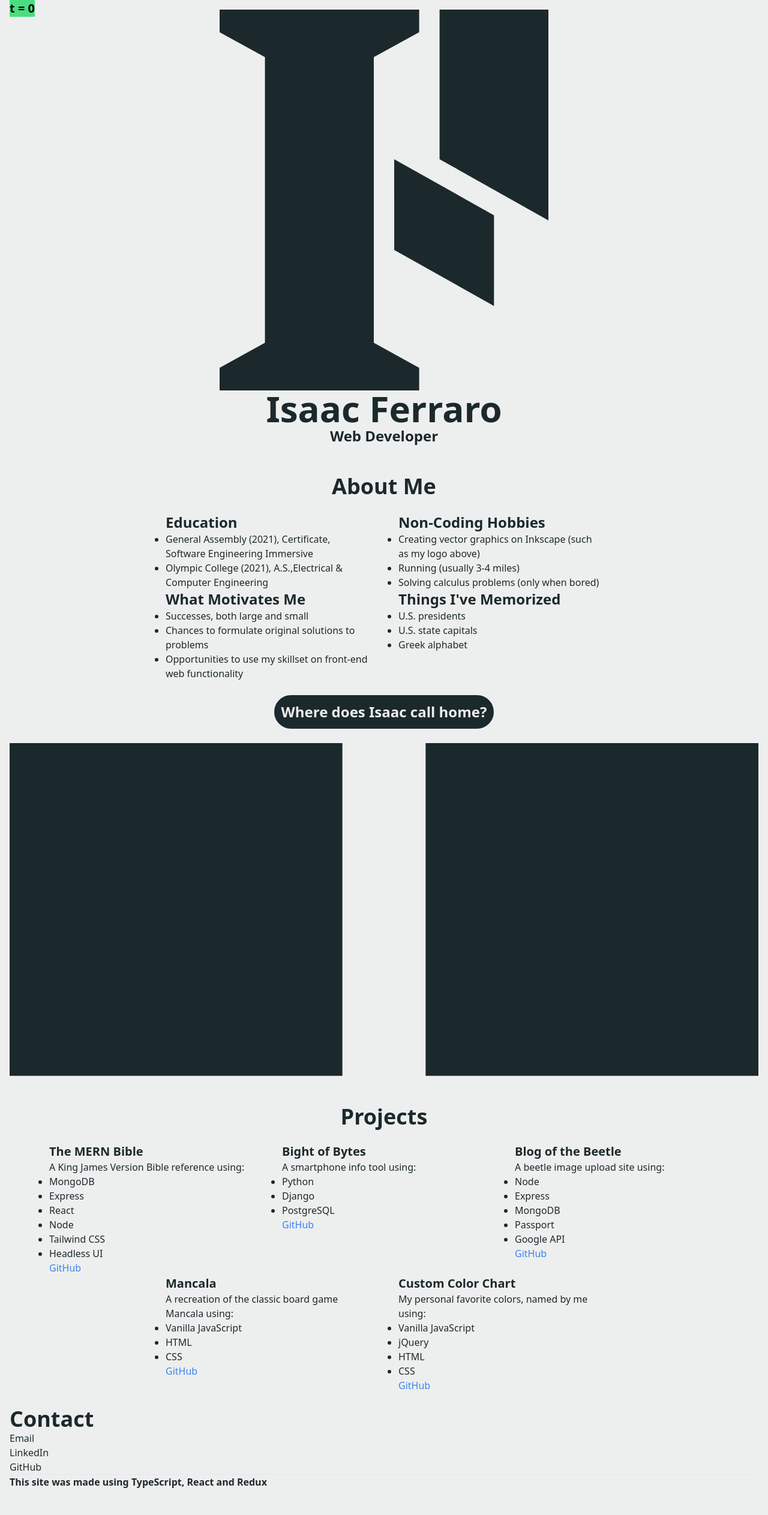
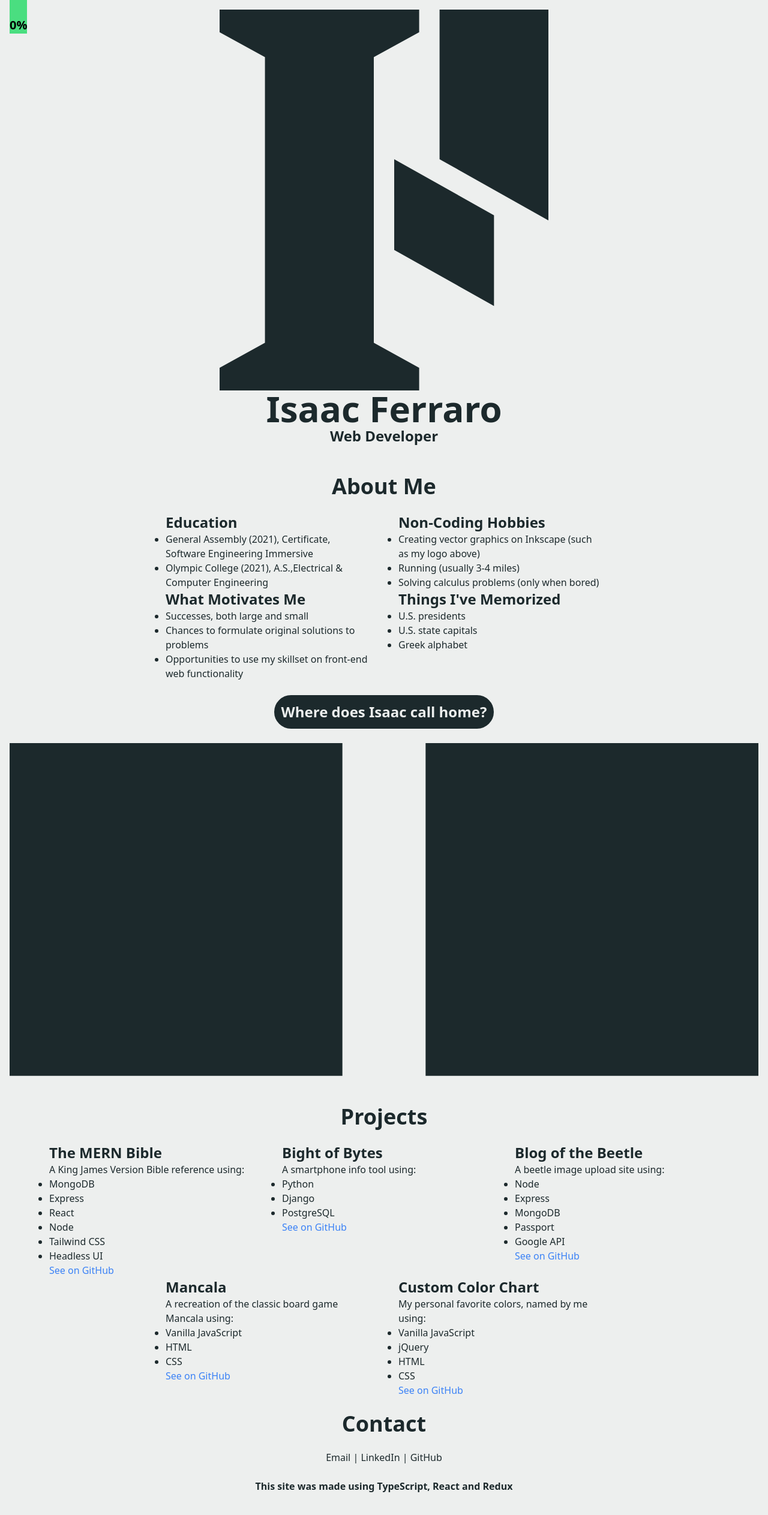
Before and after one commit to iferraro/portfolio, a React (Create React App) app: page / in a window 1280 px wide. Shown: the top 2526 px of the page at 60% size. Built offline with nearby package versions, Linux system fonts and the light colour scheme.

Commit message:
Made percentage indicator with document object dimensions

```diff
--- a/src/App.tsx
+++ b/src/App.tsx
@@ -9,7 +9,6 @@ import Northwest from "./features/Northwest/Northwest";
 import {x} from "./features/constant";
 const App = () => {
   console.log(x, "<= this is x");
-  console.log(document.body.scrollHeight);
   return (
     <div className="p-4 flex flex-col justify-center bg-theme-light text-theme-dark">
       <Header />
--- a/src/features/Contact/Contact.tsx
+++ b/src/features/Contact/Contact.tsx
@@ -1,20 +1,14 @@
 const Contact = () => {
   return (
-    <div>
+    <div className="text-center">
       <br />
       <h1 className="text-4xl font-bold">Contact</h1>
-      <ul>
-        <li>
-          <a href="mailto:ieferraro@outlook.com">Email</a>
-        </li>
-        <li>
-          <a href="https://www.linkedin.com/in/isaac-ferraro/">LinkedIn</a>
-        </li>
-        <li>
-          <a href="https://github.com/iferraro">GitHub</a>
-        </li>
-      </ul>
-      <hr />
+      <br />
+      <p>
+        <a href="mailto:ieferraro@outlook.com">Email</a> |{" "}
+        <a href="https://www.linkedin.com/in/isaac-ferraro/">LinkedIn</a> |{" "}
+        <a href="https://github.com/iferraro">GitHub</a>
+      </p>
     </div>
   );
 };
--- a/src/features/Footer/Footer.tsx
+++ b/src/features/Footer/Footer.tsx
@@ -1,7 +1,10 @@
 const Footer = () => {
   return (
-    <div>
-      <p className="font-bold">This site was made using TypeScript, React and Redux</p>
+    <div className="text-center">
+      <br />
+      <p className="font-bold">
+        This site was made using TypeScript, React and Redux
+      </p>
       <br />
     </div>
   );
--- a/src/features/Projects/Projects.tsx
+++ b/src/features/Projects/Projects.tsx
@@ -83,7 +83,7 @@ const makeItems = (
 ) => {
   return arr.map((item, i) => (
     <div key={i} style={{ width: x }} className="mx-6">
-      <h1 className="text-xl font-bold">{item.title}</h1>
+      <h1 className="text-2xl font-bold">{item.title}</h1>
       <h2>{item.description} using:</h2>
       <ul className="list-disc">
         {item.stack.map((tech: string, j: number) => (
@@ -92,7 +92,7 @@ const makeItems = (
       </ul>
       <p>
         <a href={item.gitHubLink} className="text-blue-500">
-          GitHub
+          See on GitHub
         </a>
       </p>
     </div>
@@ -110,9 +110,7 @@ const Projects = () => {
         Projects
       </h1>
       <br />
-      <div className="flex flex-wrap justify-center">
-          {projectItems}
-      </div>
+      <div className="flex flex-wrap justify-center">{projectItems}</div>
     </div>
   );
 };
--- a/src/features/indicator/Indicator.tsx
+++ b/src/features/indicator/Indicator.tsx
@@ -8,10 +8,22 @@ import { redefine, selectT } from "./scrollSlice";
 
 const Graph = () => {
   const t = useAppSelector(selectT);
+  const dispatch = useAppDispatch();
+  const handleScroll = () => {
+    dispatch(redefine(window.scrollY));
+  };
+  window.addEventListener("scroll", handleScroll);
+  console.log(window.innerWidth, "<= window.innerWidth");
+  const totalHeight = document.documentElement.getBoundingClientRect().height;
+  const heightForBar = totalHeight - window.innerHeight;
+  console.log(totalHeight, "<= totalHeight");
+  console.log(heightForBar, "<= heightForBar");
   return (
     <div className="fixed top-0">
       <p className="w-full text-xl text-black font-bold bg-green-400">
-        t = {t}
+        {/* t = {t} */}
+        <br />
+        {Math.floor(100 * (t / heightForBar))}%
       </p>
       {/* putting graph inside of sub-component will cause graph to only stay
       inside the sub-component, even if sticky */}
```
